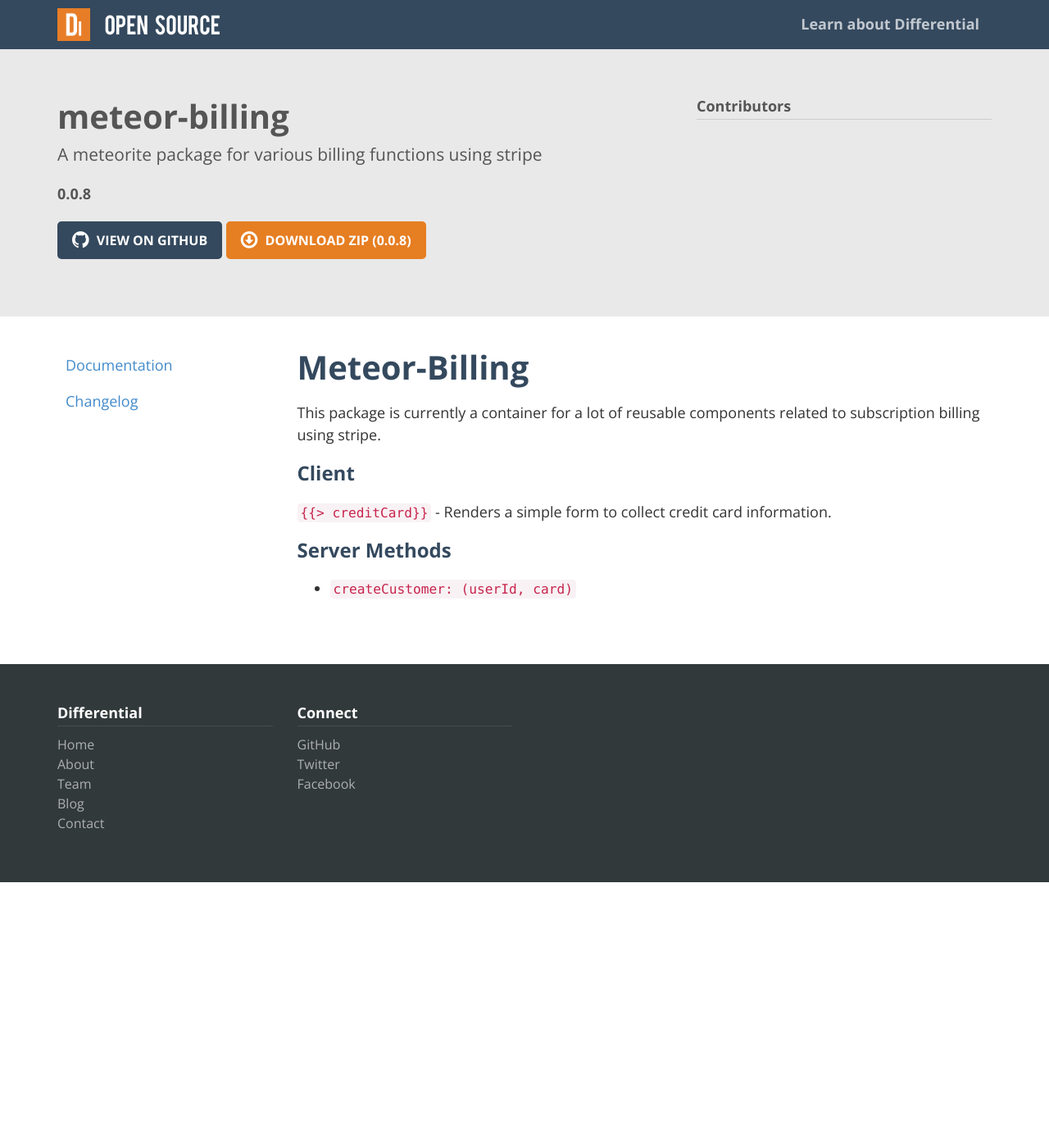
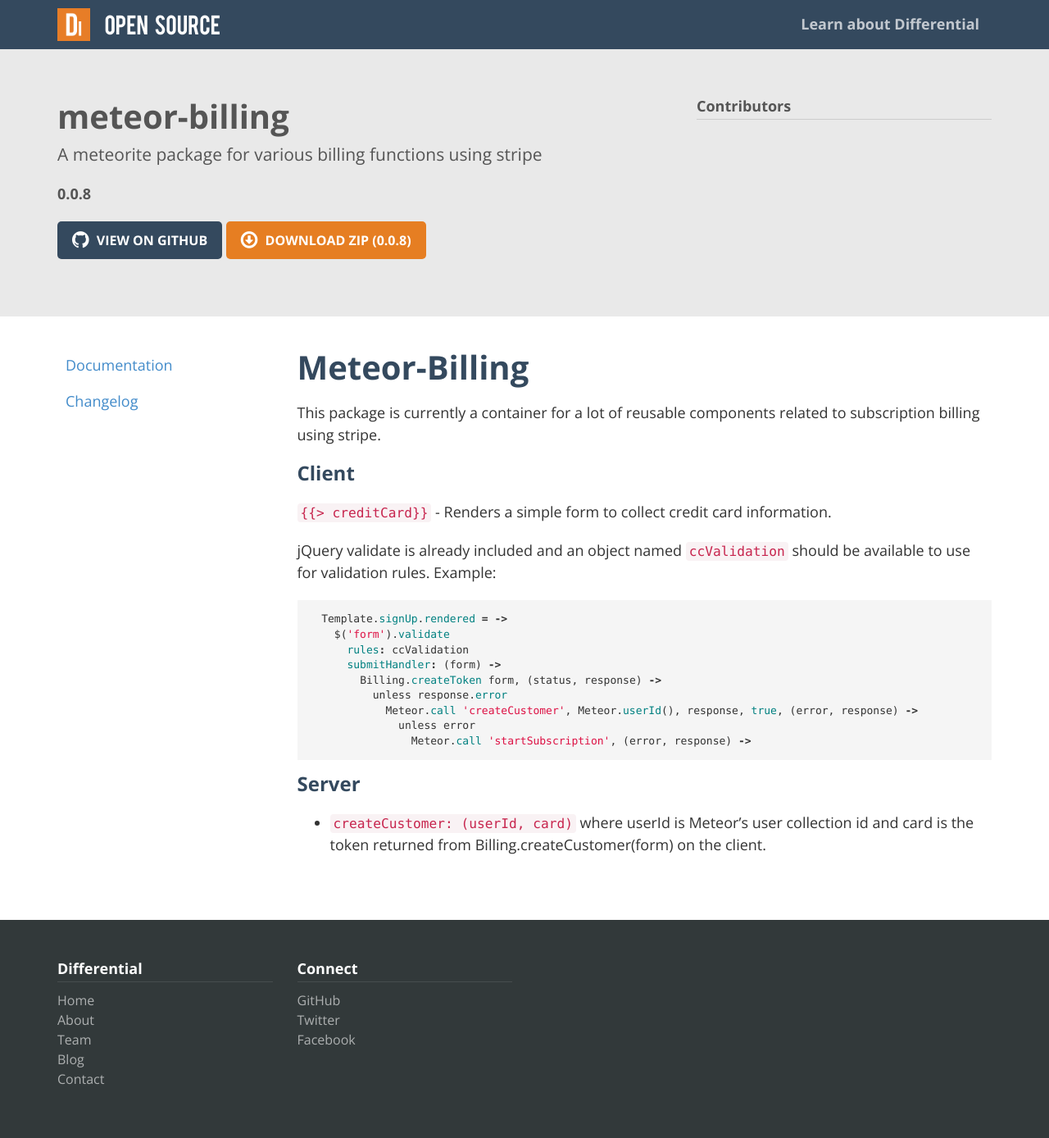
Before and after one commit to Differential/meteor-billing, a Jekyll site: the page built from index.markdown, in a window 1280 px wide. Shown: the whole page at 82% size. Built offline with Jekyll 4.4.1, drawn with Linux system fonts in a browser that asks for light colours; nearby versions of some CDN libraries; Markdown is read by kramdown in place of the engine named in the settings; before the commit the page ends 1076 px from its top, so only the background shows below that.

Commit message:
Update index.markdown

```diff
--- a/index.markdown
+++ b/index.markdown
@@ -14,6 +14,19 @@ This package is currently a container for a lot of reusable components related t
 {% assign cc = '{{> creditCard}}' %}
 `{{ cc }}` - Renders a simple form to collect credit card information.
 
+jQuery validate is already included and an object named `ccValidation` should be available to use for validation rules.
+Example:
+{% highlight coffeescript %}
+  Template.signUp.rendered = ->
+    $('form').validate
+      rules: ccValidation
+      submitHandler: (form) ->
+        Billing.createToken form, (status, response) ->
+          unless response.error
+            Meteor.call 'createCustomer', Meteor.userId(), response, true, (error, response) ->
+              unless error
+                Meteor.call 'startSubscription', (error, response) ->
+{% endhighlight %}
 
-### Server Methods
-* `createCustomer: (userId, card)`
+### Server
+* `createCustomer: (userId, card)` where userId is Meteor's user collection id and card is the token returned from Billing.createCustomer(form) on the client.
```
